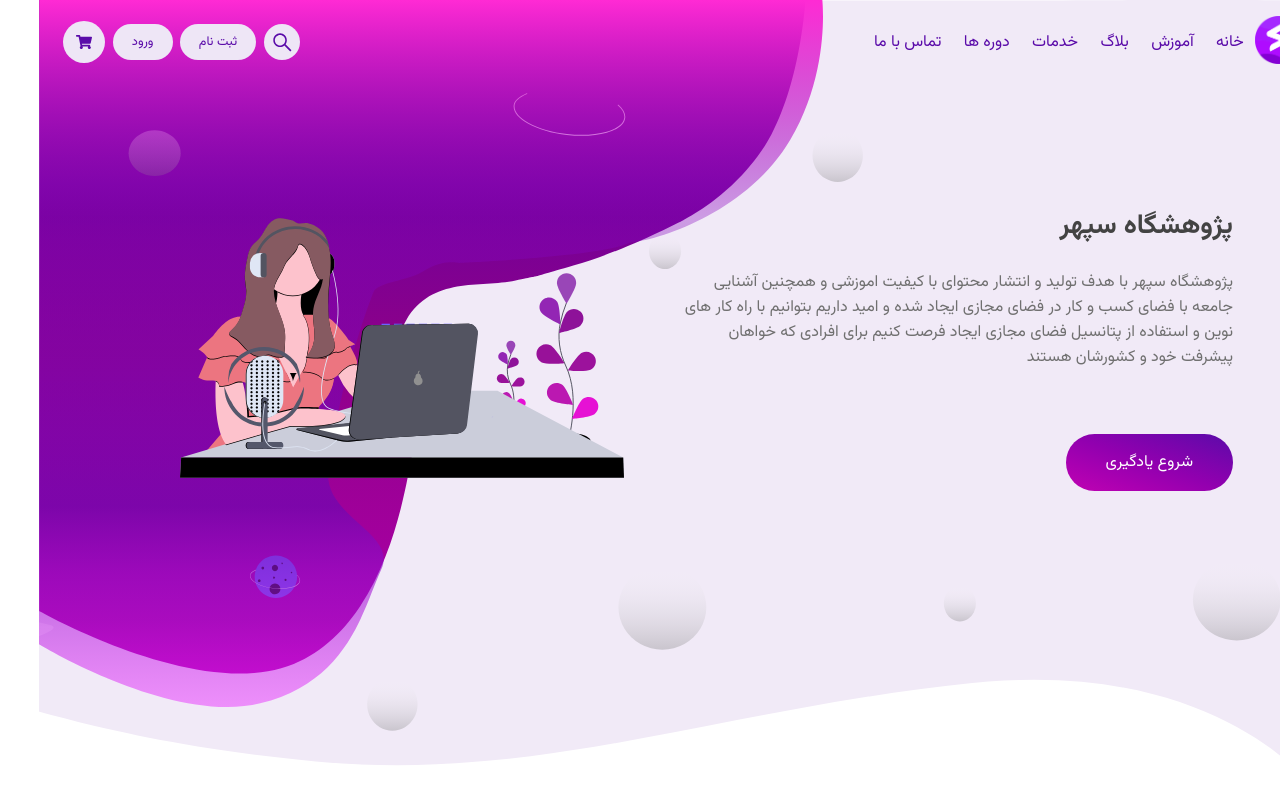
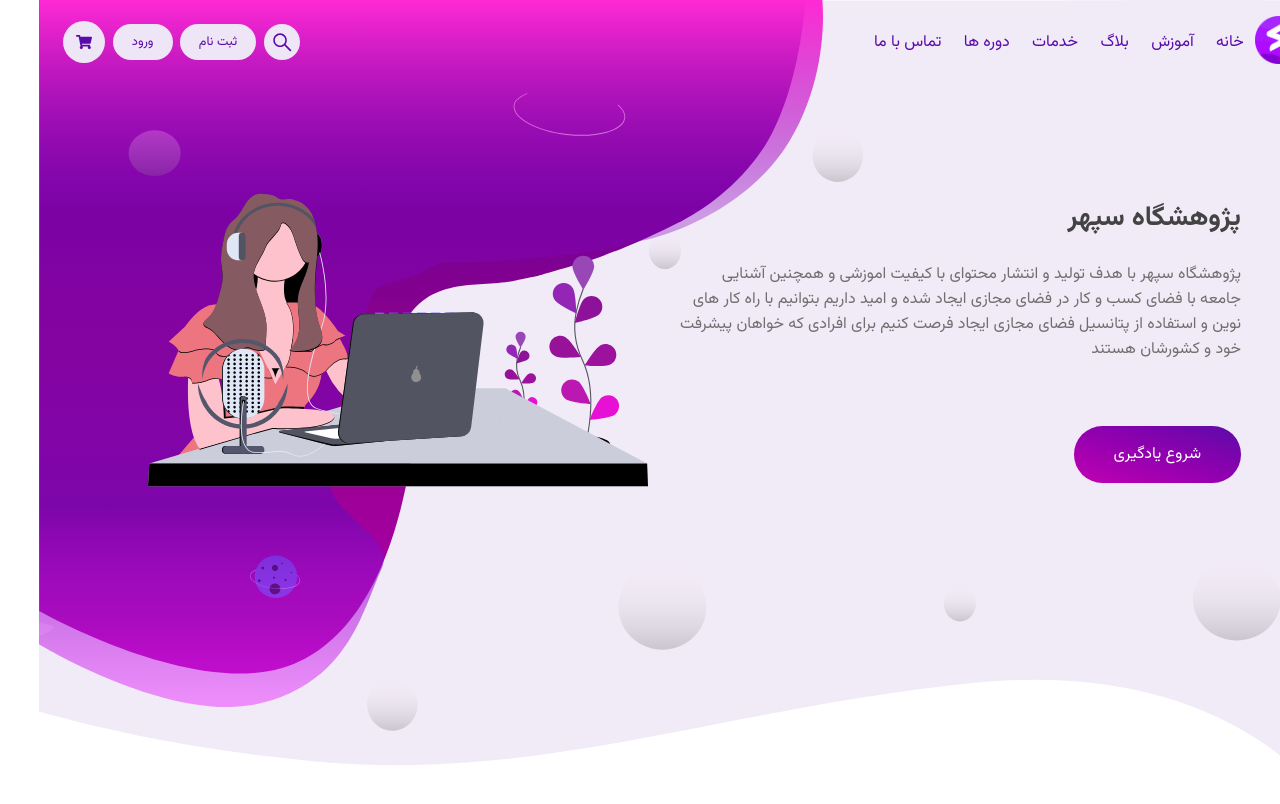
Before and after one commit to alimooo1/Sadrun_Project, a React (Vite) app in the folder sadrun-project/: page /landing in a window 1280 px wide. Shown: the top 804 px of the page. Built offline with nearby package versions, Linux system fonts and the light colour scheme.

Commit message:
add style header in landingPage

```diff
--- a/sadrun-project/src/components/LandingPage/LandingPage.module.scss
+++ b/sadrun-project/src/components/LandingPage/LandingPage.module.scss
@@ -15,8 +15,9 @@
 }
 
 .header {
+
   width: 90%;
-  padding: 1rem;
+  padding: 0.5rem;
   z-index: 1;
   display: grid;
   grid-template-columns: repeat(1,1fr);
@@ -73,7 +74,7 @@
   }
 
   .girlDesk {
-    @include size(80%, 31rem);
+    @include size(90%, 31rem);
     max-width: 500px;
     order: -1;
     margin: auto
```
